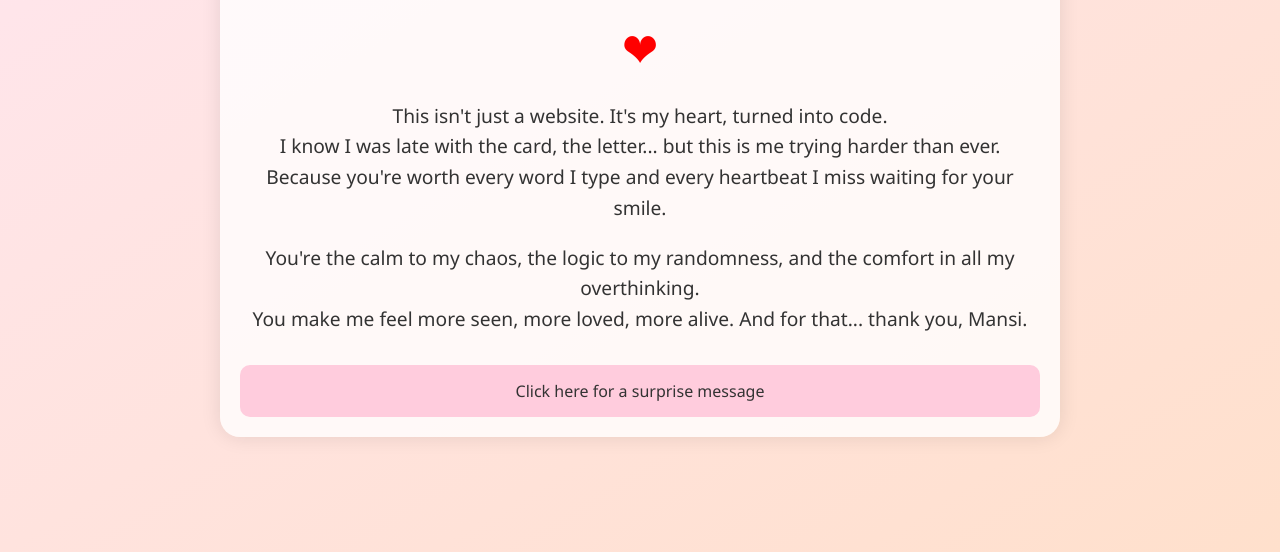
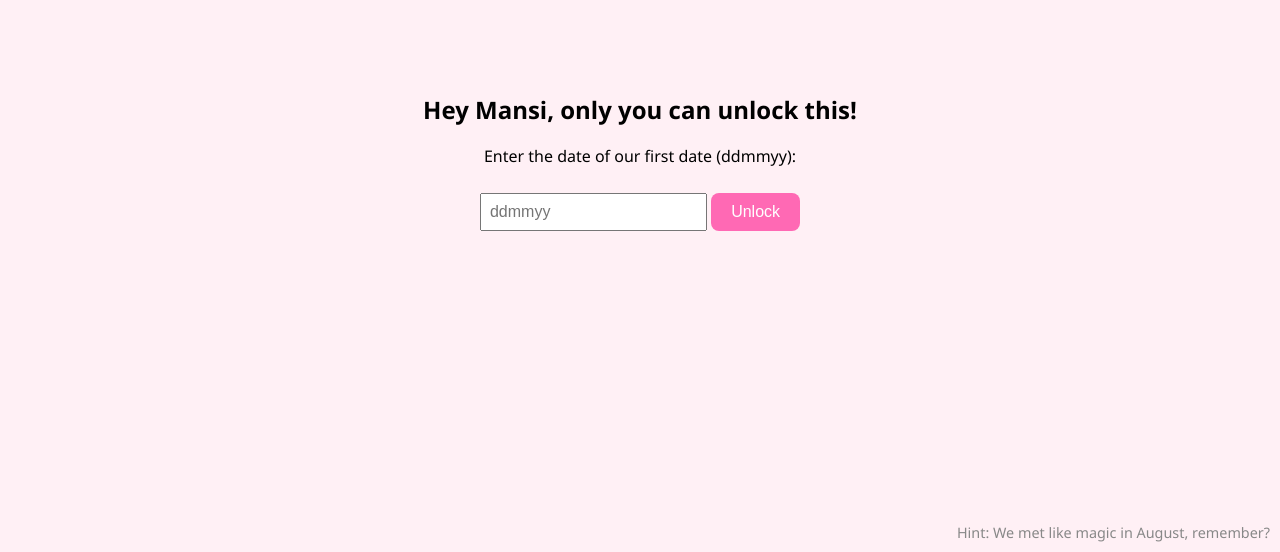
Before and after one commit to Kshitij-GH/ilyMansi, a plain HTML site: page index.html in a window 1280 px wide. Shown: the part 248-800 px from the top of the page. Drawn offline with Linux system fonts and the light colour scheme.

Commit message:
Update index.html

```diff
--- a/index.html
+++ b/index.html
@@ -1,88 +1,71 @@
 <!DOCTYPE html><html lang="en">
 <head>
-  <meta charset="UTF-8">
-  <meta name="viewport" content="width=device-width, initial-scale=1.0">
+  <meta charset="UTF-8" />
+  <meta name="viewport" content="width=device-width, initial-scale=1.0" />
   <title>For Mansi</title>
   <style>
     body {
+      font-family: 'Segoe UI', Tahoma, Geneva, Verdana, sans-serif;
+      background-color: #fff0f5;
+      display: flex;
+      justify-content: center;
+      align-items: center;
+      height: 100vh;
       margin: 0;
-      padding: 0;
-      font-family: 'Segoe UI', Tahoma, Geneva, Verdana, sans-serif;
-      background: linear-gradient(to bottom right, #ffe6f0, #ffe0cc);
-      color: #333;
-      display: flex;
       flex-direction: column;
-      align-items: center;
-      justify-content: center;
-      min-height: 100vh;
-      overflow-x: hidden;
     }
-    .container {
+    #locked, #unlocked {
+      display: none;
       text-align: center;
-      max-width: 800px;
-      padding: 20px;
-      background: rgba(255, 255, 255, 0.8);
-      border-radius: 20px;
-      box-shadow: 0 0 20px rgba(0,0,0,0.1);
+    }
+    #locked {
+      display: block;
+    }
+    .hint {
+      position: absolute;
+      bottom: 10px;
+      right: 10px;
+      font-size: 0.9em;
+      color: #888;
+    }
+    input {
+      padding: 8px;
+      font-size: 1em;
+    }
+    button {
+      padding: 10px 20px;
+      background-color: #ff69b4;
+      color: white;
+      border: none;
+      margin-top: 10px;
+      font-size: 1em;
+      border-radius: 8px;
+      cursor: pointer;
     }
     h1 {
-      font-size: 3rem;
-      color: #ff66a3;
-    }
-    p {
-      font-size: 1.2rem;
-      line-height: 1.6;
-    }
-    .heart {
-      font-size: 3rem;
-      color: red;
-      animation: pulse 1s infinite;
-    }
-    @keyframes pulse {
-      0% { transform: scale(1); }
-      50% { transform: scale(1.2); }
-      100% { transform: scale(1); }
-    }
-    .secret {
-      margin-top: 30px;
-      background: #ffccdd;
-      padding: 15px;
-      border-radius: 10px;
-      cursor: pointer;
-      transition: 0.3s;
-    }
-    .secret:hover {
-      background: #ffb3c6;
-    }
-    .hidden-message {
-      display: none;
-      margin-top: 20px;
-      font-weight: bold;
-      color: #c0392b;
+      color: #d63384;
     }
   </style>
 </head>
 <body>
-  <div class="container">
-    <h1>Hi Mansi</h1>
-    <div class="heart">❤</div>
-    <p>This isn't just a website. It's my heart, turned into code.<br>
-       I know I was late with the card, the letter... but this is me trying harder than ever.<br>
-       Because you're worth every word I type and every heartbeat I miss waiting for your smile.</p><p>You're the calm to my chaos, the logic to my randomness, and the comfort in all my overthinking.<br>
-   You make me feel more seen, more loved, more alive. And for that... thank you, Mansi.</p>
-
-<div class="secret" onclick="reveal()">
-  Click here for a surprise message
-</div>
-<div id="hidden" class="hidden-message">
-  Even if I fail in words, actions, and cards — my love will always find a new way to reach you.
-  You’re my favorite what-if that became my most beautiful reality.
-</div>
-
+  <div id="locked">
+    <h2>Hey Mansi, only you can unlock this!</h2>
+    <p>Enter the date of our first date (ddmmyy):</p>
+    <input type="password" id="passwordInput" placeholder="ddmmyy" />
+    <button onclick="checkPassword()">Unlock</button>
+    <div class="hint">Hint: We met like magic in August, remember?</div>
+  </div>  <div id="unlocked">
+    <h1>BOOM!</h1>
+    <p>Congrats, you're the most beautiful woman Kshitij ever met!</p>
   </div>  <script>
-    function reveal() {
-      const hidden = document.getElementById('hidden');
-      hidden.style.display = 'block';
+    function checkPassword() {
+      const input = document.getElementById("passwordInput").value;
+      if (input === "100824") {
+        document.getElementById("locked").style.display = "none";
+        document.getElementById("unlocked").style.display = "block";
+      } else {
+        alert("Oops! Wrong date, try again with love.");
+      }
     }
   </script></body>
 </html>
```
